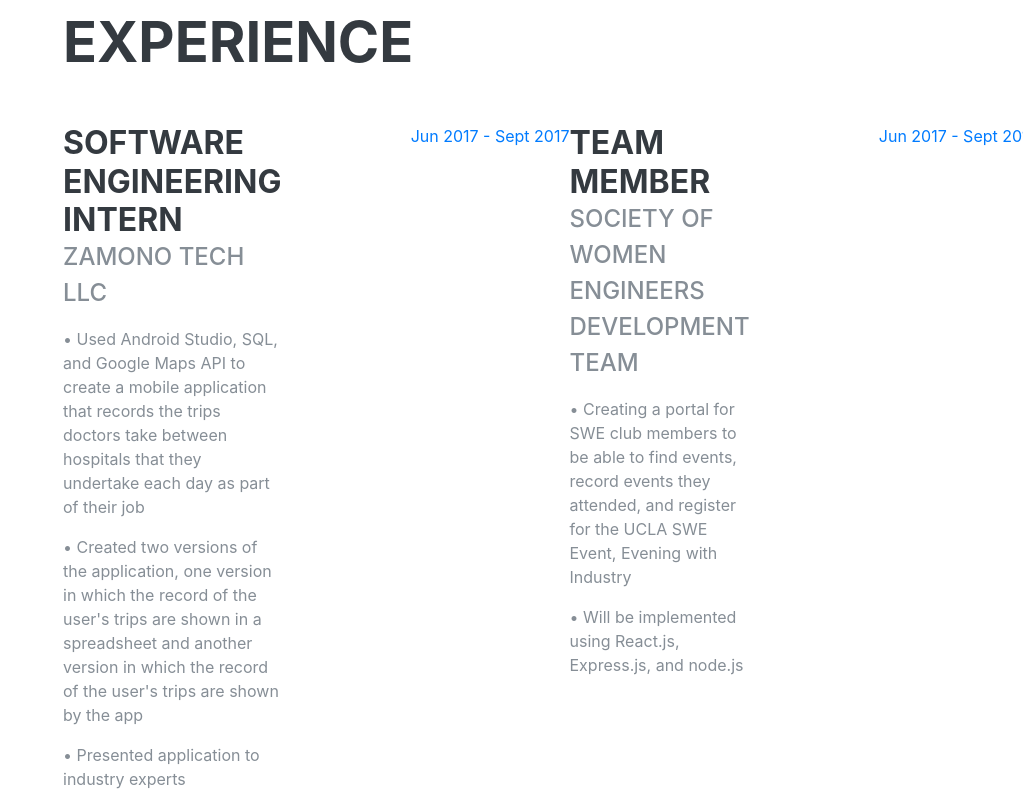
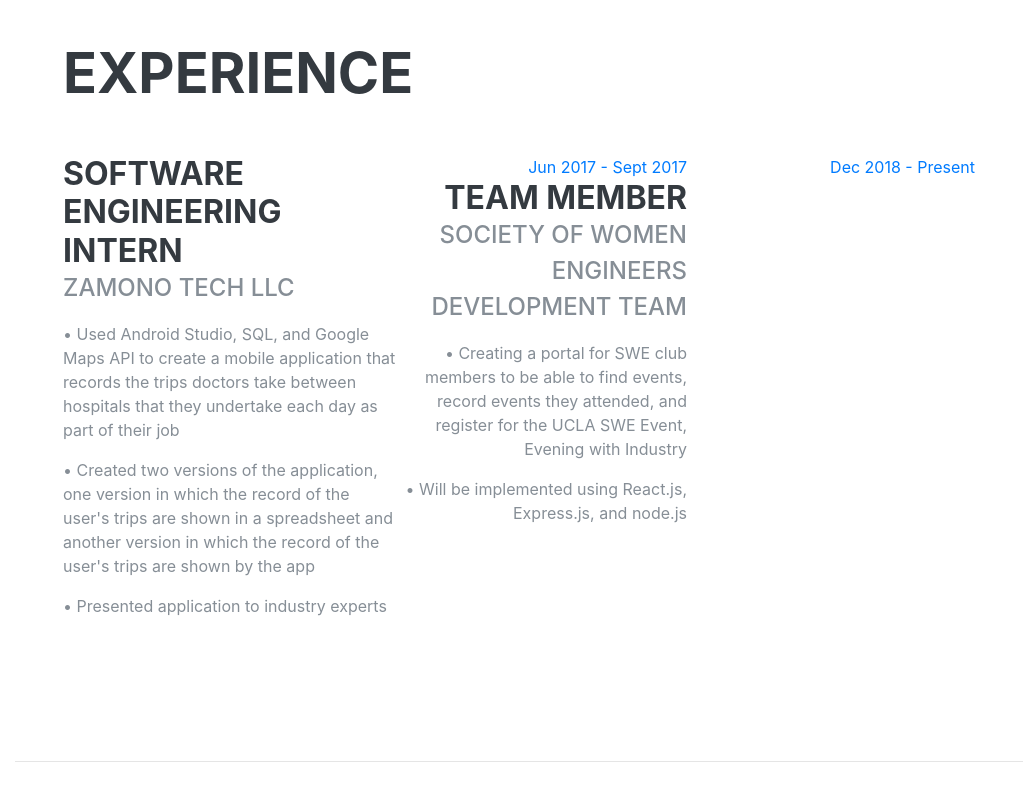
Before and after one commit to nikhitashanker/nikhitashanker.github.io, a website: page portfolio/index.html in a window 1280 px wide. Shown: the part 840-1650 px from the top of the page, without its empty margins (257-1280 px from the left). Drawn offline with nearby package versions, Linux system fonts and the light colour scheme; files that its build step writes are made by us from their sources; files whose address does not match are found by name; a web font is replaced by a local one.

Commit message:
Update index.html

```diff
--- a/portfolio/index.html
+++ b/portfolio/index.html
@@ -93,18 +93,17 @@
             </div>
             <div class="resume-date text-md-right">
               <span class="text-primary">Jun 2017 - Sept 2017</span>
-            </div>
-		 <div class="resume-content mr-auto">
-              <h3 class="mb-0">Team member</h3>
+		    <h3 class="mb-0">Team member</h3>
               <div class="subheading mb-3">Society of Women Engineers Development Team</div>
               <p>• Creating a portal for SWE club members to be able to find events, record events they attended, and register for the UCLA SWE Event, Evening with Industry</p>
  <p>• Will be implemented using React.js, Express.js, and node.js</p>
 
             </div>
             <div class="resume-date text-md-right">
-              <span class="text-primary">Jun 2017 - Sept 2017</span>
+              <span class="text-primary">Dec 2018 - Present</span>
             </div>
-          </div>
+            </div>
+
 
           </div>
 
```
